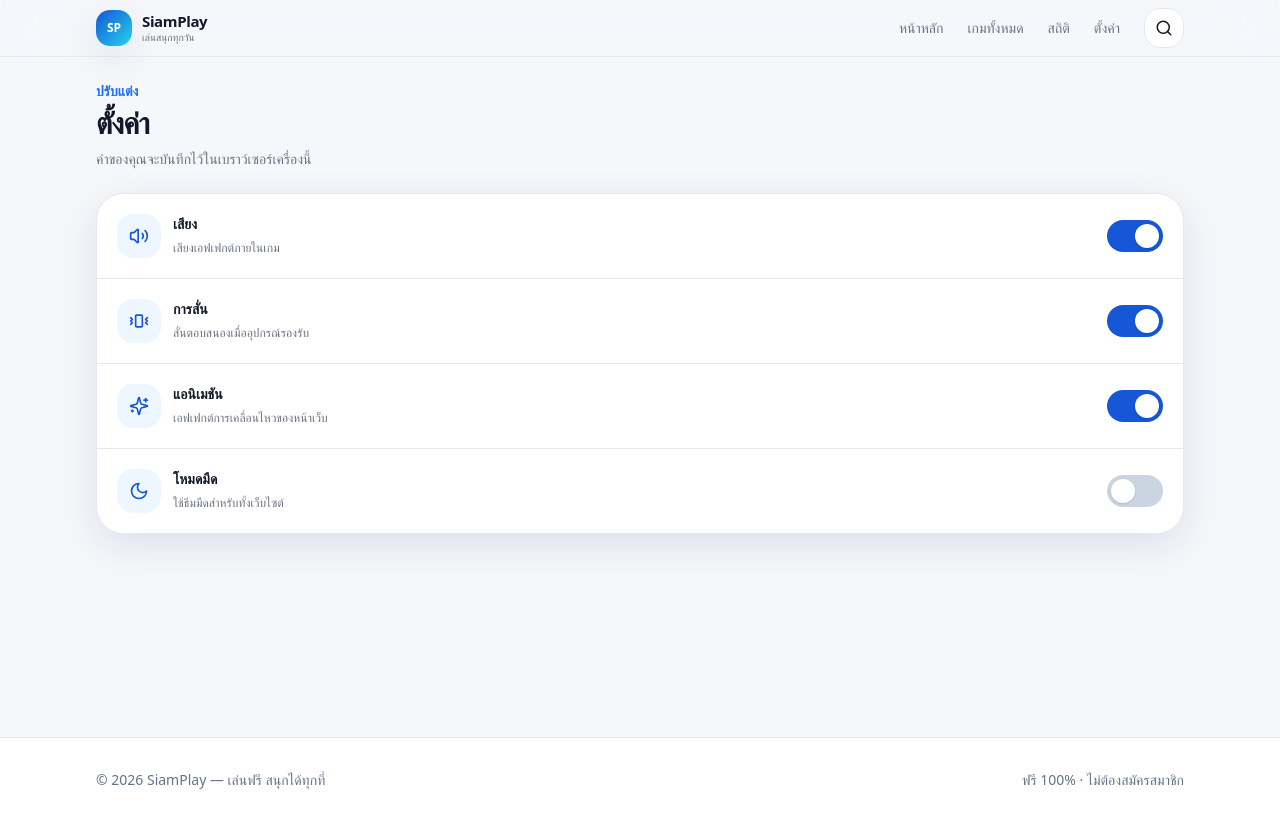
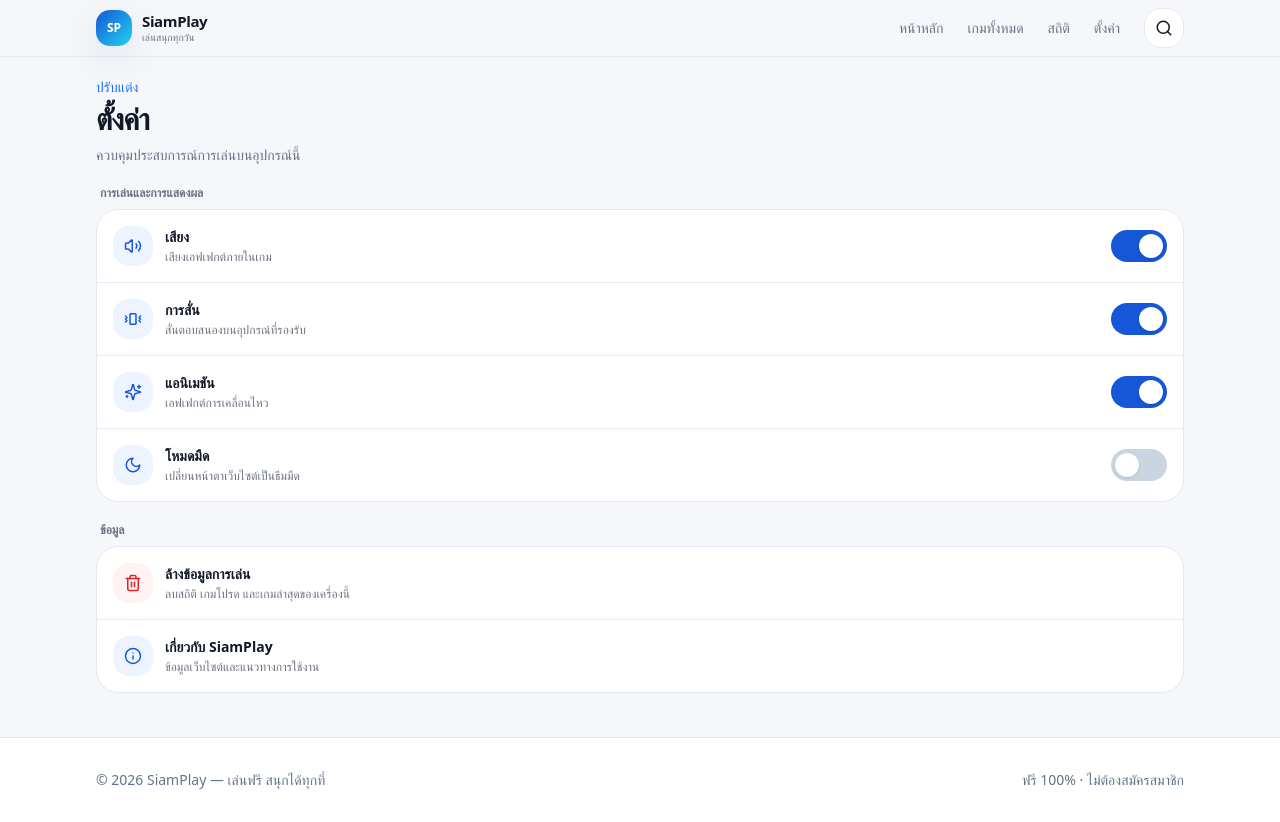
Before and after one commit to UnknownCode-2026/siamplay, a Next.js app: page /settings in a window 1280 px wide. Built offline with nearby package versions, Linux system fonts and the light colour scheme.

Commit message:
feat(v1.3): rebuild app/settings/page.tsx

```diff
--- a/app/settings/page.tsx
+++ b/app/settings/page.tsx
@@ -1,47 +1,35 @@
 "use client";
 
-import { Moon, Sparkles, Volume2, Vibrate } from "lucide-react";
+import Link from "next/link";
+import { Info, Moon, Sparkles, Volume2, Vibrate } from "lucide-react";
 import { useEffect, useState } from "react";
+import { ResetDataButton } from "@/components/settings/ResetDataButton";
 
-type Settings = { sound: boolean; vibration: boolean; motion: boolean; dark: boolean };
-const defaults: Settings = { sound: true, vibration: true, motion: true, dark: false };
+type Settings = { sound:boolean; vibration:boolean; motion:boolean; dark:boolean };
+const defaults:Settings={sound:true,vibration:true,motion:true,dark:false};
 
-export default function SettingsPage() {
-  const [settings, setSettings] = useState<Settings>(defaults);
+export default function SettingsPage(){
+  const [settings,setSettings]=useState<Settings>(defaults);
+  useEffect(()=>{const raw=localStorage.getItem("siamplay-settings");const next=raw?{...defaults,...JSON.parse(raw)}:defaults;setSettings(next);document.documentElement.classList.toggle("dark",!!next.dark);},[]);
+  function toggle(key:keyof Settings){const next={...settings,[key]:!settings[key]};setSettings(next);localStorage.setItem("siamplay-settings",JSON.stringify(next));if(key==="dark")document.documentElement.classList.toggle("dark",next.dark);}
 
-  useEffect(() => {
-    const raw = localStorage.getItem("siamplay-settings");
-    const next = raw ? { ...defaults, ...JSON.parse(raw) } : defaults;
-    setSettings(next);
-    document.documentElement.classList.toggle("dark", !!next.dark);
-  }, []);
-
-  function toggle(key: keyof Settings) {
-    const next = { ...settings, [key]: !settings[key] };
-    setSettings(next);
-    localStorage.setItem("siamplay-settings", JSON.stringify(next));
-    if (key === "dark") document.documentElement.classList.toggle("dark", next.dark);
-  }
-
-  const rows: [keyof Settings, any, string, string][] = [
-    ["sound", Volume2, "เสียง", "เสียงเอฟเฟกต์ภายในเกม"],
-    ["vibration", Vibrate, "การสั่น", "สั่นตอบสนองเมื่ออุปกรณ์รองรับ"],
-    ["motion", Sparkles, "แอนิเมชัน", "เอฟเฟกต์การเคลื่อนไหวของหน้าเว็บ"],
-    ["dark", Moon, "โหมดมืด", "ใช้ธีมมืดสำหรับทั้งเว็บไซต์"],
+  const rows:[keyof Settings,any,string,string][]=[
+    ["sound",Volume2,"เสียง","เสียงเอฟเฟกต์ภายในเกม"],
+    ["vibration",Vibrate,"การสั่น","สั่นตอบสนองบนอุปกรณ์ที่รองรับ"],
+    ["motion",Sparkles,"แอนิเมชัน","เอฟเฟกต์การเคลื่อนไหว"],
+    ["dark",Moon,"โหมดมืด","เปลี่ยนหน้าตาเว็บไซต์เป็นธีมมืด"],
   ];
 
-  return (
-    <div className="space-y-6">
-      <div className="pt-2"><p className="text-sm font-black text-siam-500">ปรับแต่ง</p><h1 className="mt-1 text-3xl font-black tracking-tight text-main">ตั้งค่า</h1><p className="mt-2 text-sm text-muted">ค่าของคุณจะบันทึกไว้ในเบราว์เซอร์เครื่องนี้</p></div>
-      <section className="overflow-hidden rounded-[1.7rem] border surface shadow-soft">
-        {rows.map(([key,Icon,title,desc], index)=>(
-          <div key={key} className={`flex items-center gap-3 p-4 sm:p-5 ${index ? "border-t" : ""}`} style={{borderColor:"var(--border)"}}>
-            <div className="grid h-11 w-11 shrink-0 place-items-center rounded-2xl bg-siam-50 text-siam-600 dark:bg-siam-500/15 dark:text-sky-300"><Icon size={20}/></div>
-            <div className="min-w-0 flex-1"><p className="text-sm font-black text-main">{title}</p><p className="mt-1 text-xs leading-5 text-muted">{desc}</p></div>
-            <button onClick={()=>toggle(key)} aria-pressed={settings[key]} className={`relative h-8 w-14 shrink-0 rounded-full transition ${settings[key]?"bg-siam-600":"bg-slate-300 dark:bg-slate-600"}`}><span className={`absolute top-1 h-6 w-6 rounded-full bg-white shadow transition ${settings[key]?"left-7":"left-1"}`}/></button>
-          </div>
-        ))}
-      </section>
-    </div>
-  );
+  return <div className="space-y-5">
+    <div className="pt-1"><p className="text-sm font-medium text-siam-500">ปรับแต่ง</p><h1 className="mt-1 text-3xl font-bold tracking-tight text-main">ตั้งค่า</h1><p className="mt-2 text-sm text-muted">ควบคุมประสบการณ์การเล่นบนอุปกรณ์นี้</p></div>
+
+    <section><p className="mb-2 px-1 text-xs font-semibold text-muted">การเล่นและการแสดงผล</p><div className="overflow-hidden rounded-[1.4rem] border surface">
+      {rows.map(([key,Icon,title,desc],index)=><div key={key} className={`flex items-center gap-3 p-4 ${index?"border-t":""}`} style={{borderColor:"var(--border)"}}><span className="grid h-10 w-10 shrink-0 place-items-center rounded-2xl surface-soft text-siam-600"><Icon size={18}/></span><div className="min-w-0 flex-1"><p className="text-sm font-semibold text-main">{title}</p><p className="mt-0.5 text-xs text-muted">{desc}</p></div><button onClick={()=>toggle(key)} aria-pressed={settings[key]} className={`relative h-8 w-14 shrink-0 rounded-full transition ${settings[key]?"bg-siam-600":"bg-slate-300 dark:bg-slate-600"}`}><span className={`absolute top-1 h-6 w-6 rounded-full bg-white shadow transition ${settings[key]?"left-7":"left-1"}`}/></button></div>)}
+    </div></section>
+
+    <section><p className="mb-2 px-1 text-xs font-semibold text-muted">ข้อมูล</p><div className="overflow-hidden rounded-[1.4rem] border surface">
+      <ResetDataButton/>
+      <Link href="/about" className="flex items-center gap-3 border-t px-4 py-4" style={{borderColor:"var(--border)"}}><span className="grid h-10 w-10 shrink-0 place-items-center rounded-2xl surface-soft text-siam-600"><Info size={18}/></span><span><span className="block text-sm font-semibold text-main">เกี่ยวกับ SiamPlay</span><span className="mt-0.5 block text-xs text-muted">ข้อมูลเว็บไซต์และแนวทางการใช้งาน</span></span></Link>
+    </div></section>
+  </div>;
 }
```
